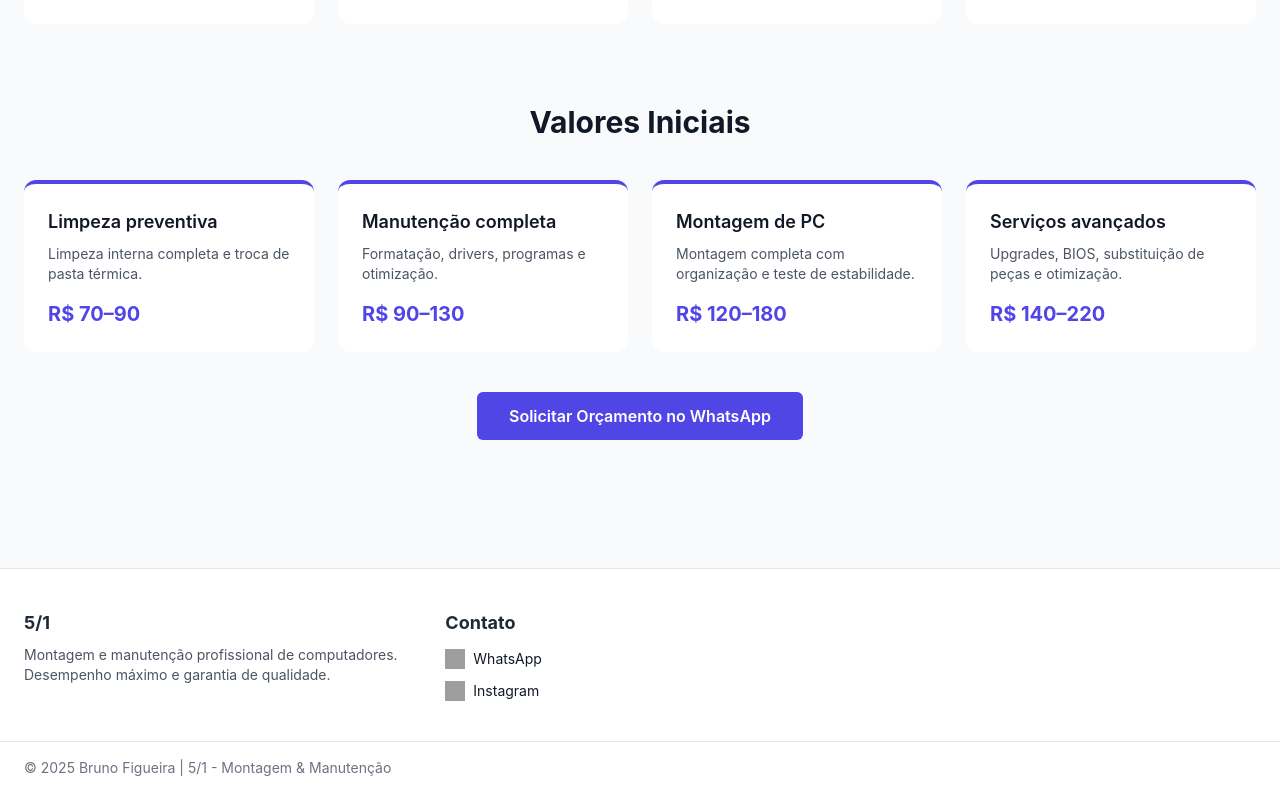
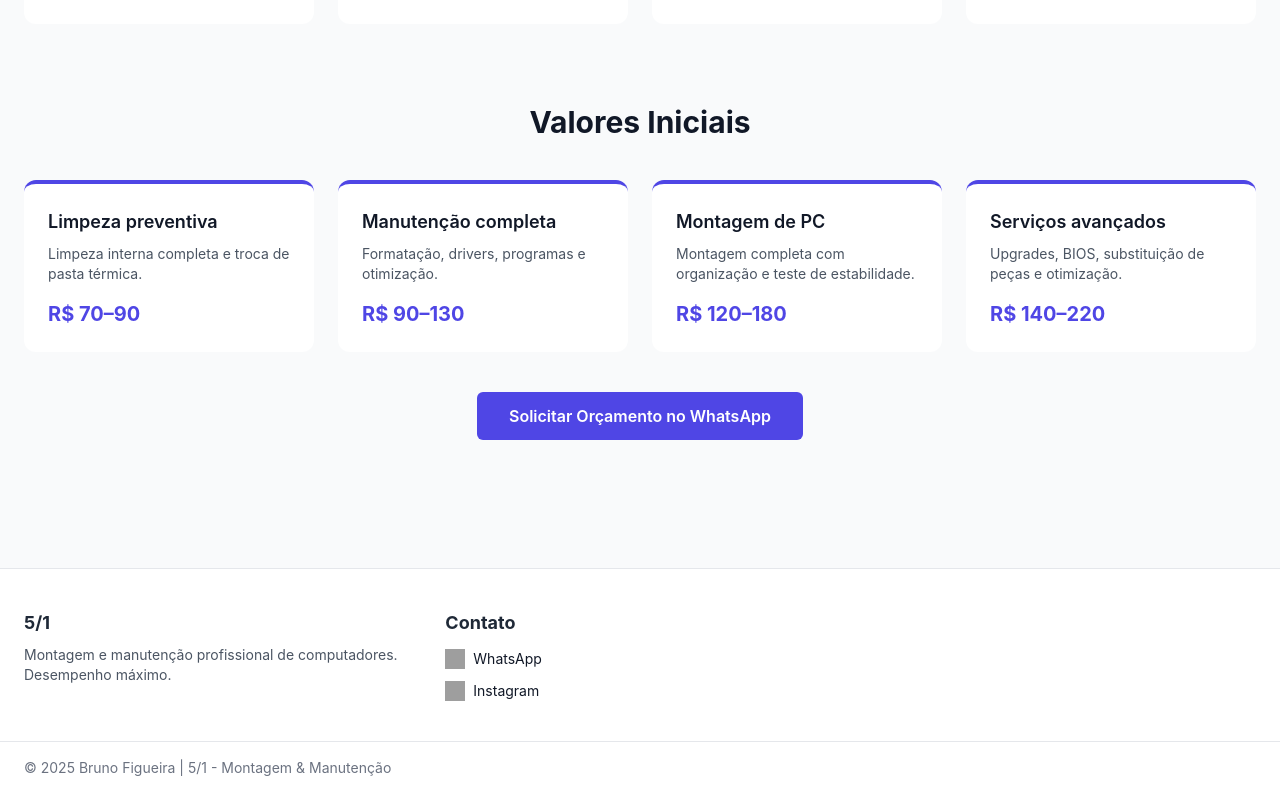
Before and after one commit to Bruno198/5-1, a plain HTML site: page index.html in a window 1280 px wide. Shown: the part 646-1440 px from the top of the page. Drawn offline with nearby package versions, Linux system fonts and the light colour scheme; grey boxes are pictures that could not be loaded.

Commit message:
Update index.html

```diff
--- a/index.html
+++ b/index.html
@@ -170,7 +170,7 @@
       <div>
         <h3 class="font-bold text-lg mb-2 text-gray-800">5/1</h3>
         <p class="text-sm text-gray-600">
-          Montagem e manutenção profissional de computadores. Desempenho máximo e garantia de qualidade.
+          Montagem e manutenção profissional de computadores. Desempenho máximo.
         </p>
       </div>
       <div>
```
